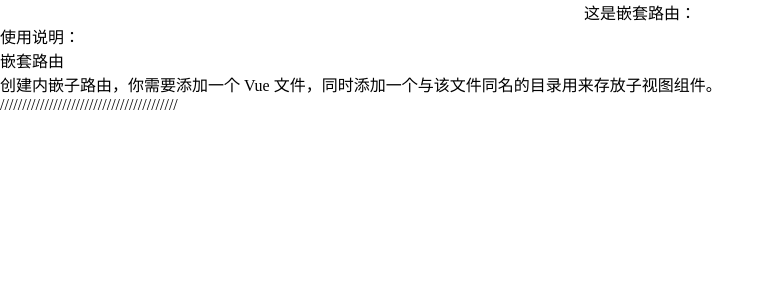
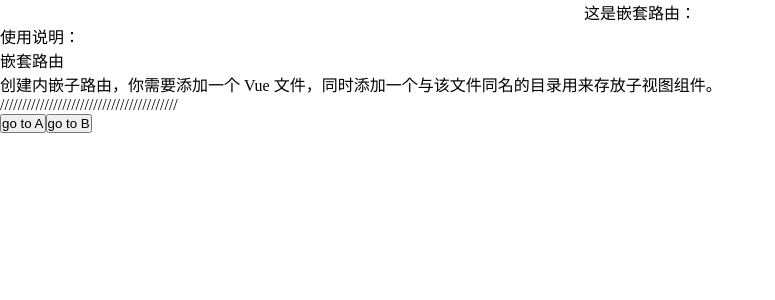
Before and after one commit to Sunbridger/vue-cli-template, a Vue app: page /#/nested in a window 1280 px wide. Shown: the top 300 px of the page, without its empty margins (0-775 px from the left). Built offline with nearby package versions, Linux system fonts and the light colour scheme.

Commit message:
feat: add example

```diff
--- a/src/views/index.vue
+++ b/src/views/index.vue
@@ -14,6 +14,9 @@
 <template>
     <div class="pg-hello">
         <center>欢迎使用Vue2.x...</center>
+        <center @click="goToR">
+            <button>路由测试</button>
+        </center>
         <img class="kebi-icon" src="~assets/kebi.jpg" alt="">
         <center class="tip-word">
             到2020 07 31为止 <br/>
@@ -58,6 +61,11 @@ export default {
             Api.getTestData().then(({data}) => {
                 console.log(data, '测试网络请求数据');
             });
+        },
+        goToR() {
+            this.$router.push({
+                name: 'nested'
+            });
         }
     },
     computed: {
--- a/src/views/nested.vue
+++ b/src/views/nested.vue
@@ -9,6 +9,10 @@
         嵌套路由 <br/>
         创建内嵌子路由，你需要添加一个 Vue 文件，同时添加一个与该文件同名的目录用来存放子视图组件。
         <p>////////////////////////////////////////</p>
+
+        <button @click="goToR('a')">go to A</button>
+
+        <button @click="goToR('b')">go to B</button>
         <router-view></router-view>
     </div>
 </template>
@@ -33,7 +37,11 @@ export default {
 
     },
     methods: {
-
+        goToR(name) {
+            this.$router.push({
+                name: `nested-${name}`
+            });
+        }
     },
     computed: {
 
```
